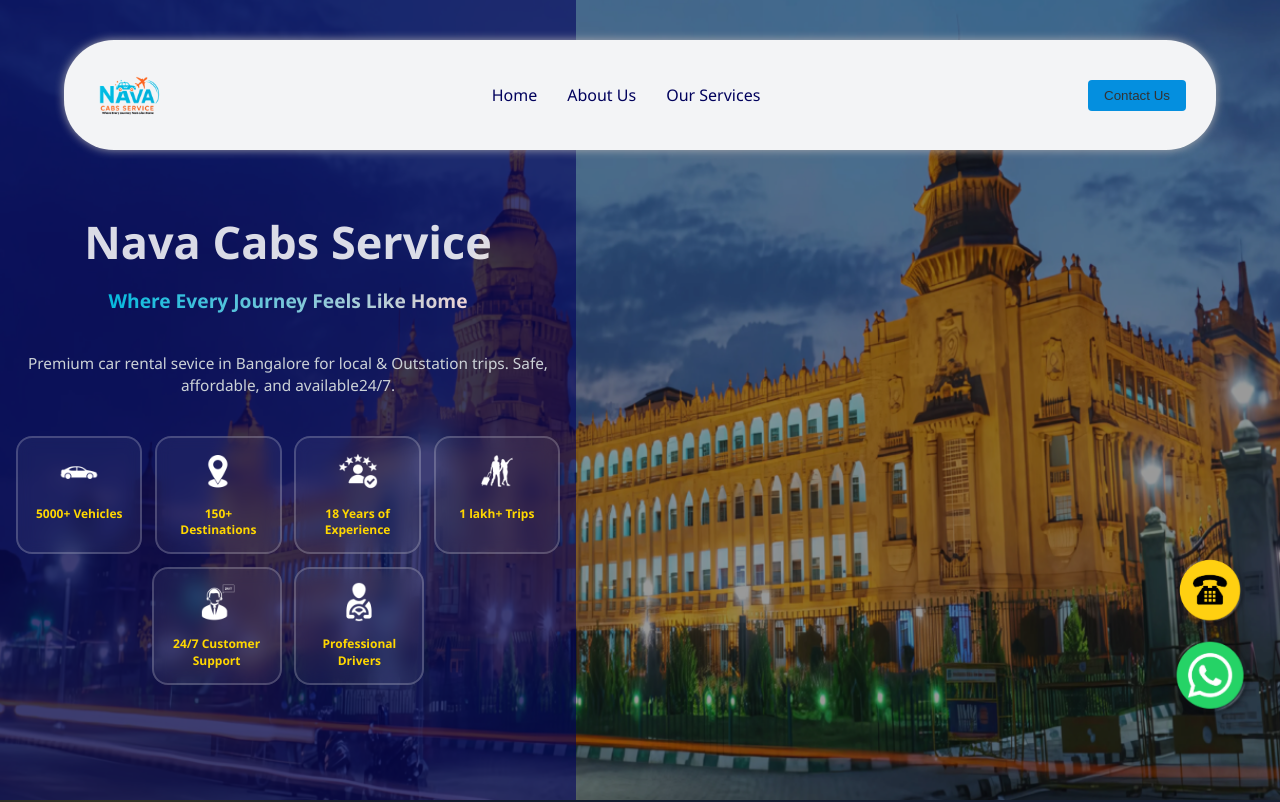
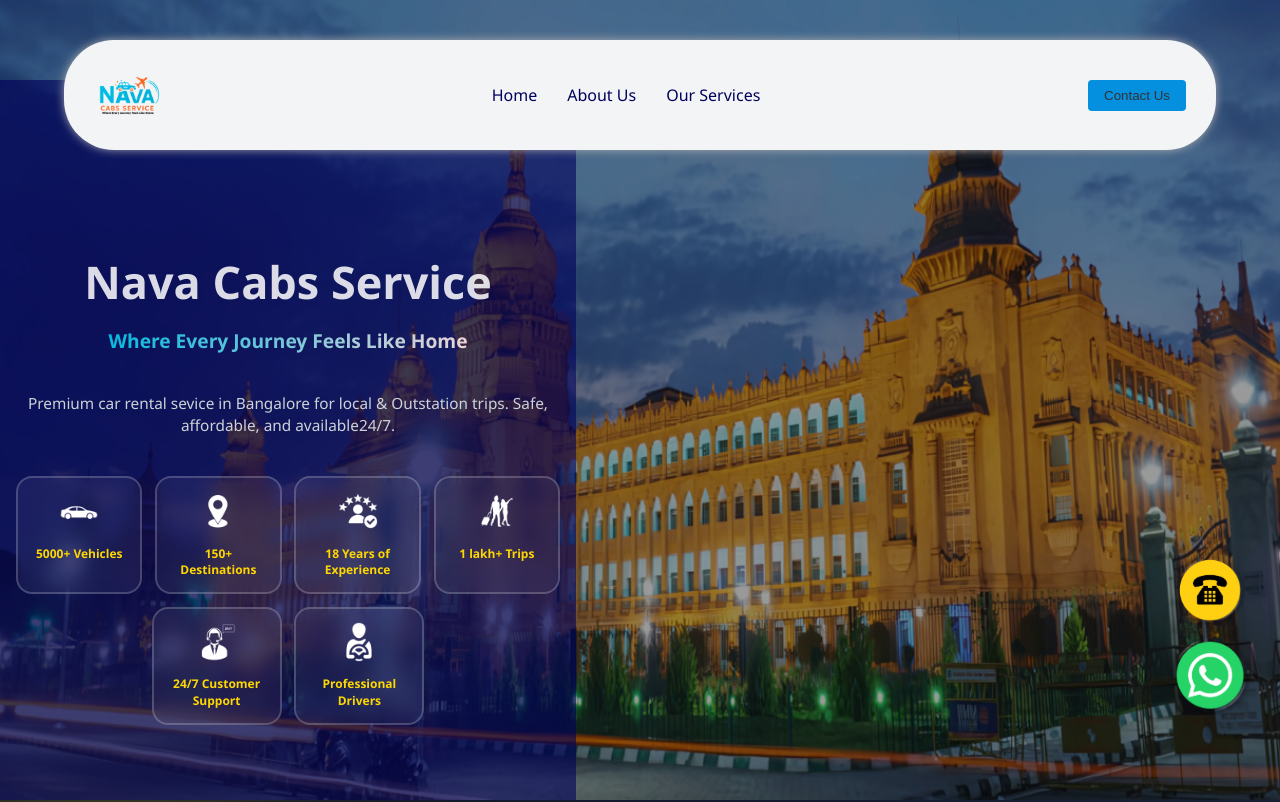
Before and after one commit to navacabservice/NavaCabServices, an Angular app: page /home in a window 1280 px wide. Shown: the top 802 px of the page. Built offline with nearby package versions, Linux system fonts and the light colour scheme.

Commit message:
Update hfirst.component.css

```diff
--- a/src/app/home/hfirst/hfirst.component.css
+++ b/src/app/home/hfirst/hfirst.component.css
@@ -10,6 +10,7 @@
   background-size: cover;
   position: relative;
   overflow: hidden;
+  padding-top: 80px; /* ✅ ADDED LINE */
 }
 
 .con::before {
```
